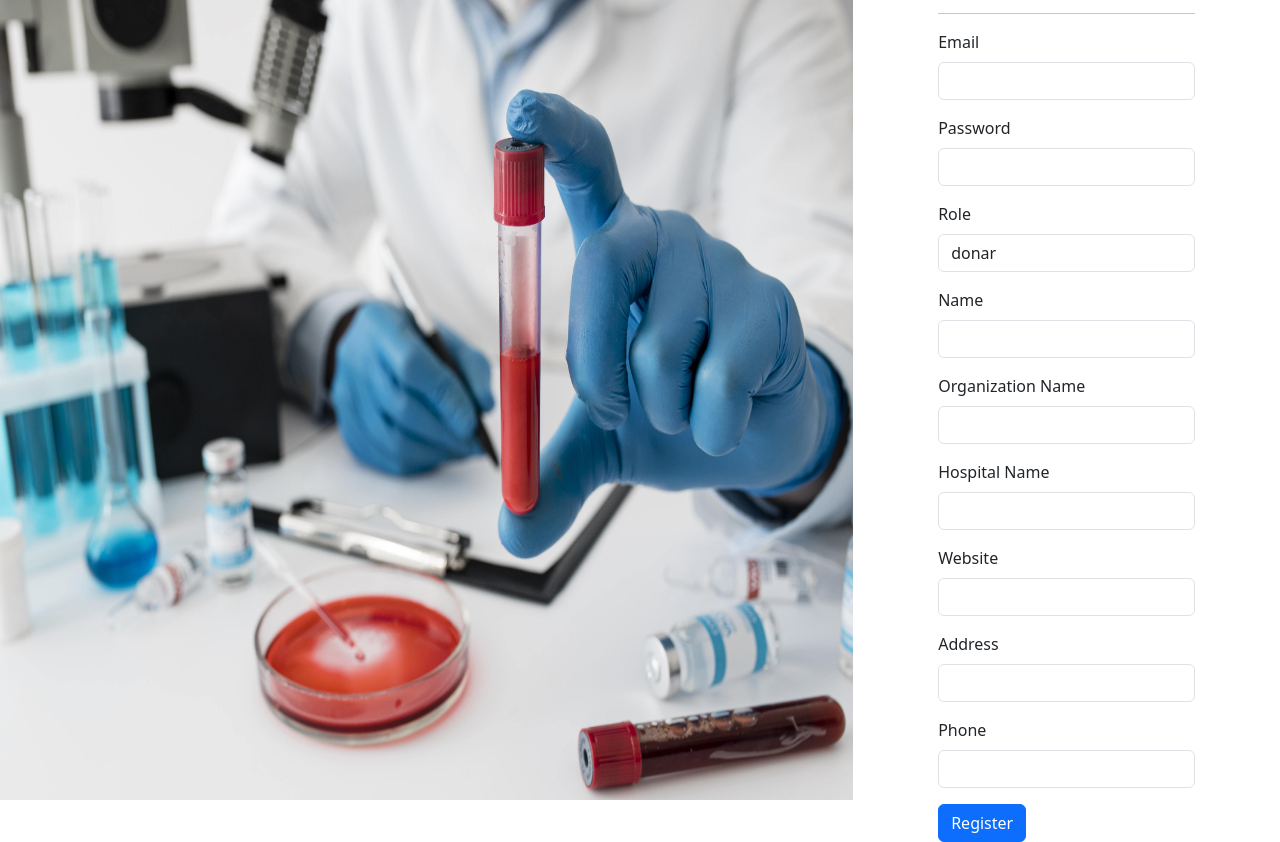
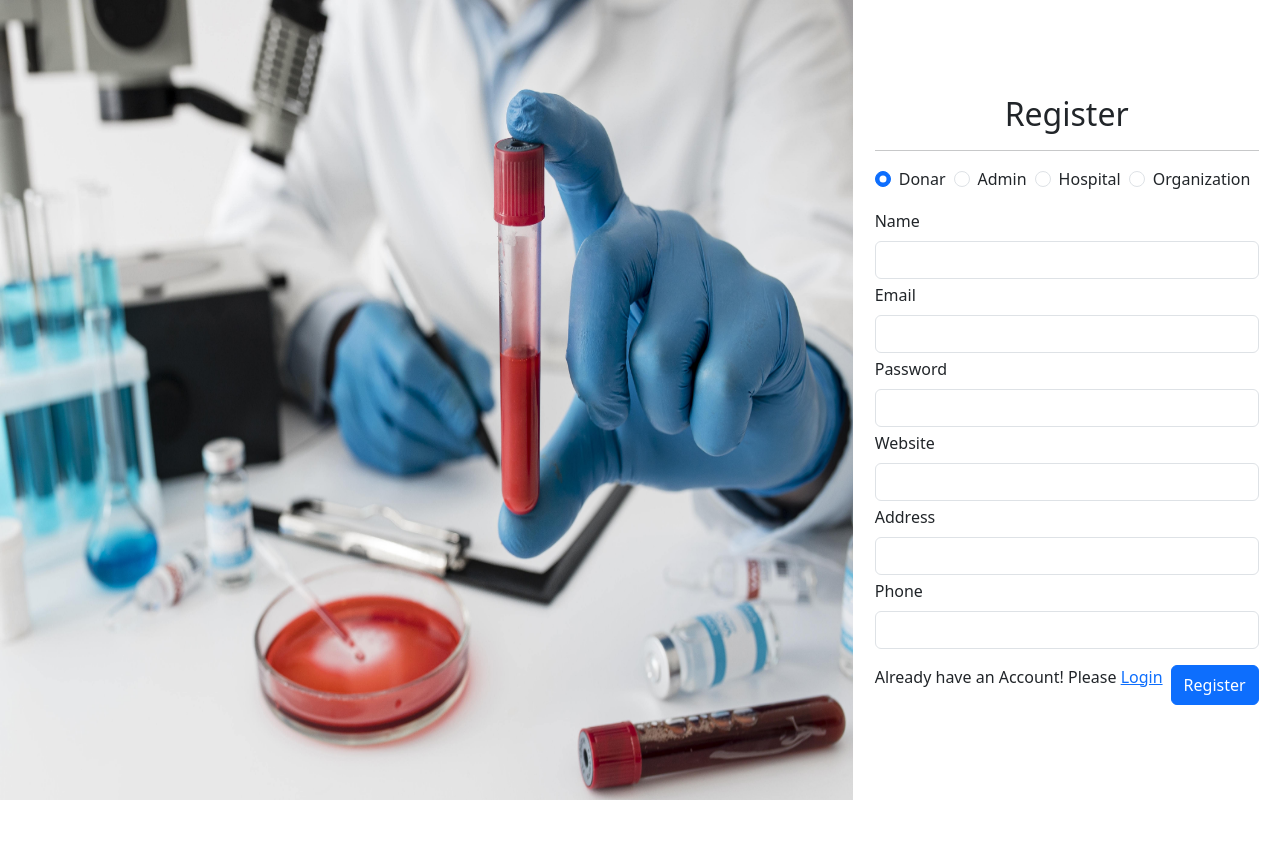
Before and after one commit to Sourav-Ghorai/BloodBank, a React (Create React App) app in the folder client/: page /register in a window 1280 px wide. After the commit the page ends 800 px from the top, so only its background shows below. Built offline with nearby package versions, Linux system fonts and the light colour scheme.

Commit message:
Modified Login and register form

```diff
--- a/client/src/components/shared/Form/Form.js
+++ b/client/src/components/shared/Form/Form.js
@@ -1,5 +1,7 @@
-import React, { useState } from "react";
+import React, { useEffect, useState } from "react";
 import InputType from "./InputType";
+import { Link } from "react-router-dom";
+import { handleLogin, handleRegister } from "../../../services/authServices";
 
 function Form({ formType, submitText, formTitle }) {
   const [email, setEmail] = useState("");
@@ -11,11 +13,104 @@ function Form({ formType, submitText, formTitle }) {
   const [website, setWebsite] = useState("");
   const [address, setAddress] = useState("");
   const [phone, setPhone] = useState("");
+
+  useEffect(() => {
+    if (role === "donar" || role === "admin") {
+      setHospitalName("");
+      setOrganizationName("");
+    } else if (role === "hospital") {
+      setName("");
+      setOrganizationName("");
+    } else if (role === "organization") {
+      setName("");
+      setHospitalName("");
+    }
+  }, [role]);
+
   return (
     <>
-      <form>
+      <form
+        onSubmit={(e) => {
+          if (formType === "login")
+            return handleLogin(e, role, email, password);
+          else if (formType === "register")
+            return handleRegister(
+              e,
+              role,
+              email,
+              password,
+              name,
+              organizationName,
+              hospitalName,
+              website,
+              address,
+              phone
+            );
+        }}
+      >
         <h2 className="text-center">{formTitle}</h2>
         <hr />
+
+        <div className="d-flex mb-3">
+          <div className="form-check">
+            <input
+              className="form-check-input"
+              type="radio"
+              name="role"
+              id="donarRadio"
+              value={"donar"}
+              onChange={(e) => setRole(e.target.value)}
+              defaultChecked
+            />
+            <label className="form-check-label" htmlFor="flexRadioDefault1">
+              Donar
+            </label>
+          </div>
+          <div className="form-check ms-2">
+            <input
+              className="form-check-input"
+              type="radio"
+              name="role"
+              id="adminRadio"
+              value={"admin"}
+              onChange={(e) => setRole(e.target.value)}
+            />
+            <label className="form-check-label" htmlFor="flexRadioDefault1">
+              Admin
+            </label>
+          </div>
+          <div className="form-check ms-2">
+            <input
+              className="form-check-input"
+              type="radio"
+              name="role"
+              id="hospitalRadio"
+              value={"hospital"}
+              onChange={(e) => setRole(e.target.value)}
+            />
+            <label className="form-check-label" htmlFor="flexRadioDefault1">
+              Hospital
+            </label>
+          </div>
+          <div className="form-check ms-2">
+            <input
+              className="form-check-input"
+              type="radio"
+              name="role"
+              id="orginizationRadio"
+              value={"organization"}
+              onChange={(e) => setRole(e.target.value)}
+            />
+            <label className="form-check-label" htmlFor="flexRadioDefault1">
+              Organization
+            </label>
+          </div>
+        </div>
+
+        {(() => {
+          if (formType === "login") {
+            return (
+              <>
                 <InputType
                   lableText={"Email"}
                   inputType={"email"}
@@ -30,13 +125,12 @@ function Form({ formType, submitText, formTitle }) {
                   value={password}
                   onChange={(e) => setPassword(e.target.value)}
                 />
-        <InputType
-          lableText={"Role"}
-          inputType={"text"}
-          name={"role"}
-          value={role}
-          onChange={(e) => setRole(e.target.value)}
-        />
+              </>
+            );
+          } else {
+            return (
+              <>
+                {(role === "donar" || role === "admin") && (
                   <InputType
                     lableText={"Name"}
                     inputType={"text"}
@@ -44,6 +138,8 @@ function Form({ formType, submitText, formTitle }) {
                     value={name}
                     onChange={(e) => setName(e.target.value)}
                   />
+                )}
+                {role === "organization" && (
                   <InputType
                     lableText={"Organization Name"}
                     inputType={"text"}
@@ -51,7 +147,8 @@ function Form({ formType, submitText, formTitle }) {
                     value={organizationName}
                     onChange={(e) => setOrganizationName(e.target.value)}
                   />
-
+                )}
+                {role === "hospital" && (
                   <InputType
                     lableText={"Hospital Name"}
                     inputType={"text"}
@@ -59,7 +156,21 @@ function Form({ formType, submitText, formTitle }) {
                     value={hospitalName}
                     onChange={(e) => setHospitalName(e.target.value)}
                   />
-
+                )}
+                <InputType
+                  lableText={"Email"}
+                  inputType={"email"}
+                  name={"email"}
+                  value={email}
+                  onChange={(e) => setEmail(e.target.value)}
+                />
+                <InputType
+                  lableText={"Password"}
+                  inputType={"password"}
+                  name={"password"}
+                  value={password}
+                  onChange={(e) => setPassword(e.target.value)}
+                />
                 <InputType
                   lableText={"Website"}
                   inputType={"text"}
@@ -81,9 +192,26 @@ function Form({ formType, submitText, formTitle }) {
                   value={phone}
                   onChange={(e) => setPhone(e.target.value)}
                 />
-        <button type="submit" className="btn btn-primary">
+              </>
+            );
+          }
+        })()}
+
+        <div className="d-flex mt-3 flex-row justify-content-between">
+          {formType === "login" ? (
+            <p>
+              Don't have an Account! Please{" "}
+              <Link to={"/register"}>Register</Link>{" "}
+            </p>
+          ) : (
+            <p>
+              Already have an Account! Please <Link to={"/login"}>Login</Link>
+            </p>
+          )}
+          <button type="submit" className="btn btn-primary ms-2">
             {submitText}
           </button>
+        </div>
       </form>
     </>
   );
--- a/client/src/components/shared/Form/InputType.js
+++ b/client/src/components/shared/Form/InputType.js
@@ -3,7 +3,7 @@ import React from "react";
 function InputType({ lableText, inputType, name, value, onChange }) {
   return (
     <div>
-      <div className="mb-3">
+      <div className="mb-1">
         <label htmlFor="exampleInputEmail1" className="form-label">
           {lableText}
         </label>
--- /dev/null
+++ b/client/src/services/authServices.js
@@ -0,0 +1,42 @@
+export const handleLogin = (e, role, email, password) => {
+  e.preventDefault();
+  try {
+   if (!role || !email || !password) {
+     return alert("Please Provide All Feilds");
+   }
+   // console.log(e, role, email, password)
+  } catch (error) {
+    console.log(error);
+  }
+};
+
+export const handleRegister = (
+  e,
+  role,
+  email,
+  password,
+  name,
+  organizationName,
+  hospitalName,
+  website,
+  address,
+  phone
+) => {
+  e.preventDefault();
+  try {
+   // console.log(
+   //   e,
+   //   role,
+   //   email,
+   //   password,
+   //   name,
+   //   organizationName,
+   //   hospitalName,
+   //   website,
+   //   address,
+   //   phone
+   // );
+  } catch (error) {
+    console.log(error);
+  }
+};
```
Lines whose indentation alone changed are shown as unchanged.
